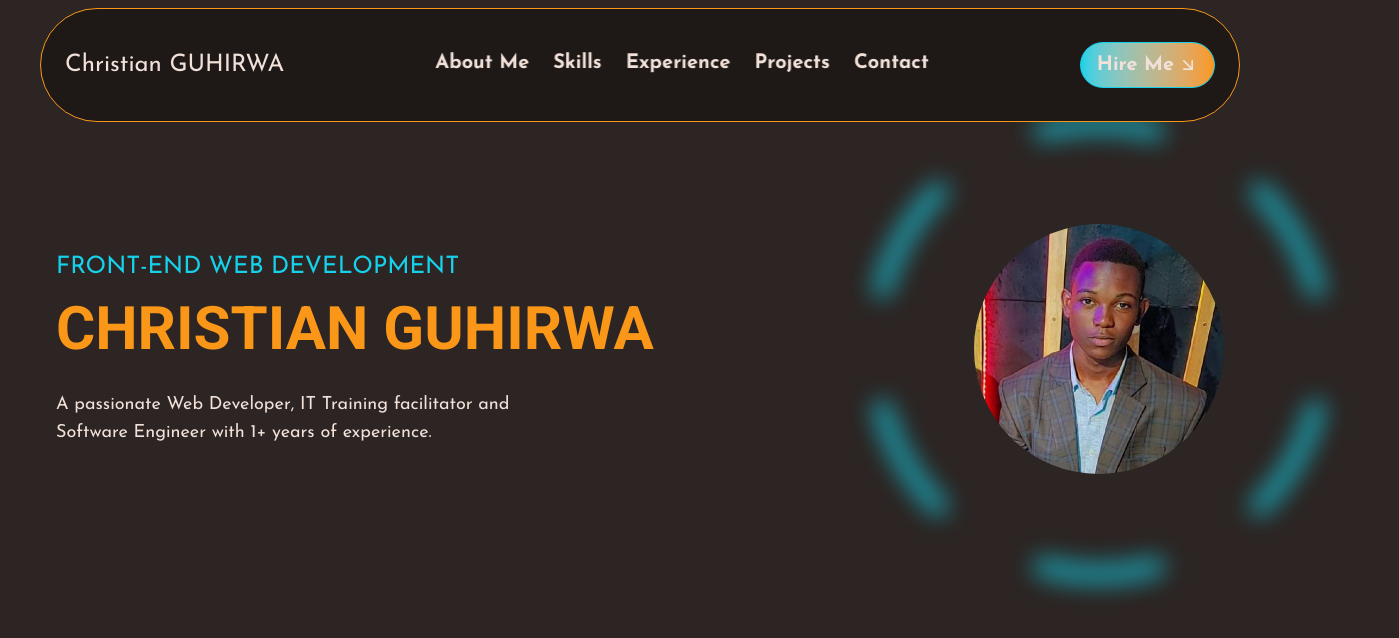
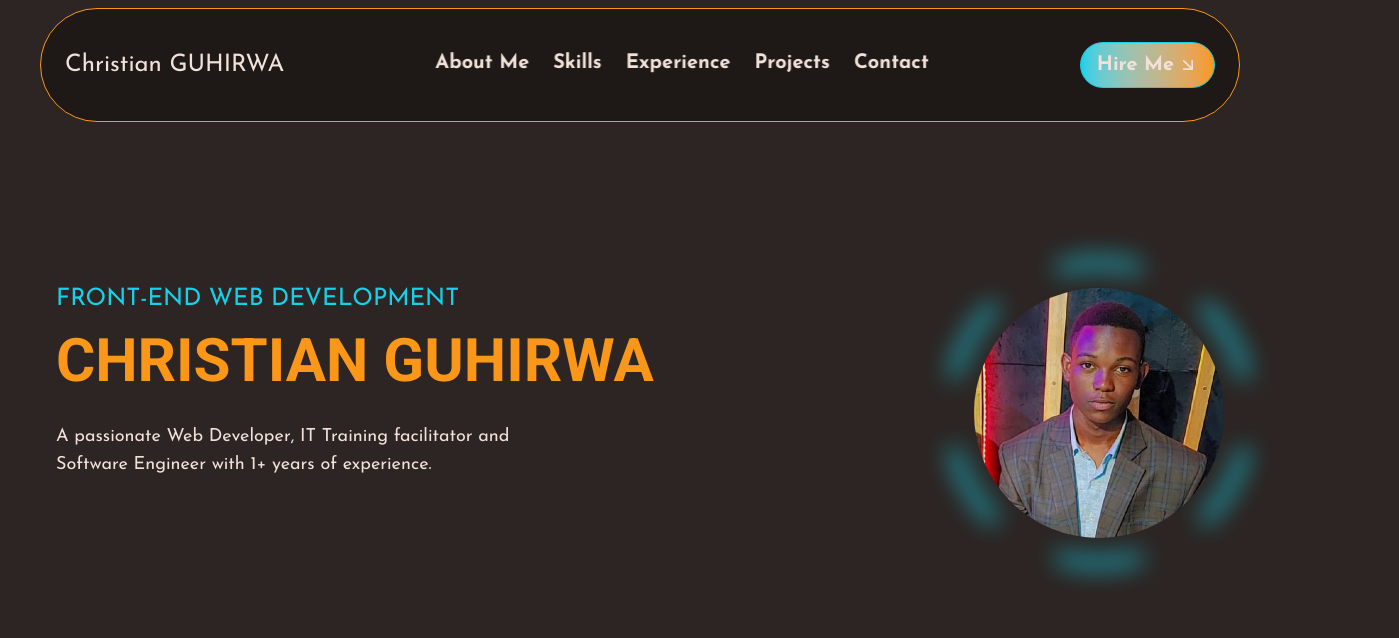
Before and after one commit to Guhirwa/Guhirwa-Portfolio, a React (Vite) app: page / in a window 1280 px wide. Shown: the top 638 px of the page, 1399 px wide, since content can reach past the window. Built offline with nearby package versions, Linux system fonts and the light colour scheme.

Commit message:
Refining image and shape position to fit the different screen sizes

```diff
--- a/src/components/heroSection/HeroMain.jsx
+++ b/src/components/heroSection/HeroMain.jsx
@@ -4,7 +4,7 @@ import HeroPic from './HeroPic'
 
 const HeroMain = () => {
   return (
-    <div className='pt-40 pb-16'>
+    <div className='pt-40 pb-16 px-6'>
       <div className='flex md:flex-row sm:flex-col max-w-[1200px] mx-auto justify-between items-center relative px-4 mt-16'>
         <HeroText />
         <HeroPic />
--- a/src/components/heroSection/HeroPic.jsx
+++ b/src/components/heroSection/HeroPic.jsx
@@ -4,10 +4,10 @@ import profileImage from '../../../public/images/profileImg.jpeg'
 
 const HeroPic = () => {
   return (
-    <div className='h-full flex items-center justify-center'>
+    <div className='h-full flex items-center justify-center mt-16'>
         <img src={profileImage} alt="Christian's profile image" className='max-h-[250px] w-auto rounded-full' />
         <div className='absolute -z-10 flex justify-center items-center animate-pulse'>
-          <PiCircleDashedThin className='md:h-[90%] sm:h-[120%] min-h-[600px] w-auto text-cyan blur-md animate-[spin_20s_linear_infinite' />
+          <PiCircleDashedThin className='md:h-[20%] sm:h-[30%] min-h-[400px] w-auto text-cyan blur-md animate-[spin_20s_linear_infinite' />
         </div>
     </div>
   )
```
